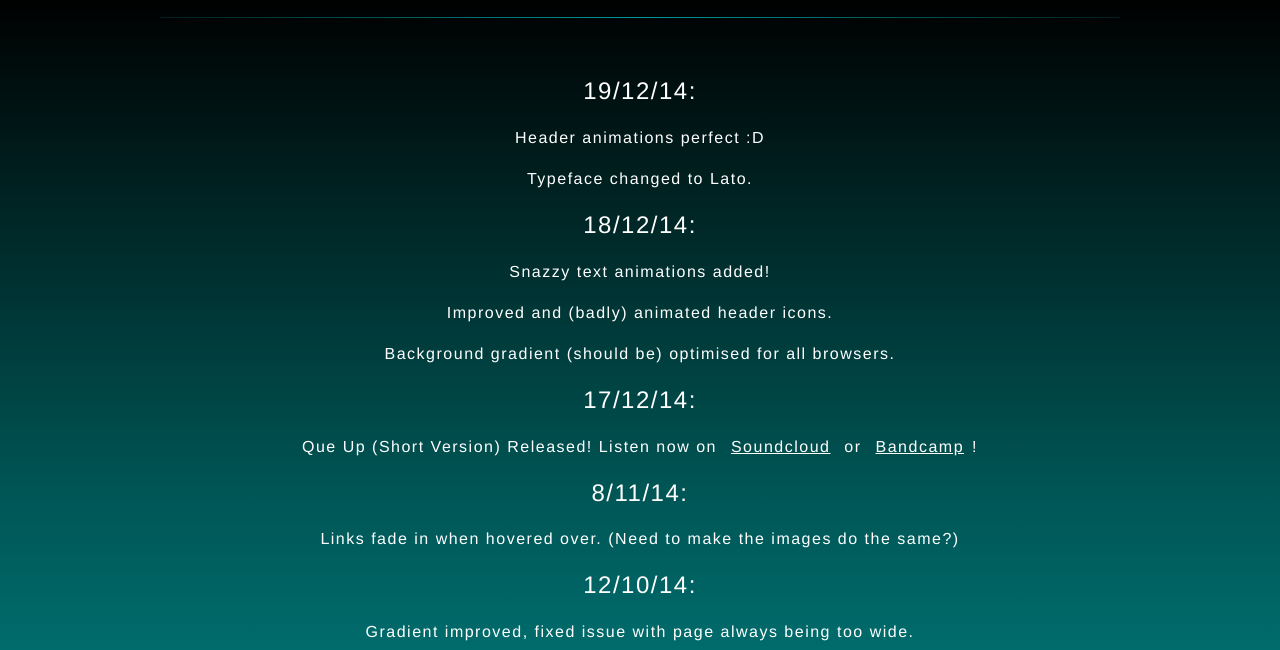
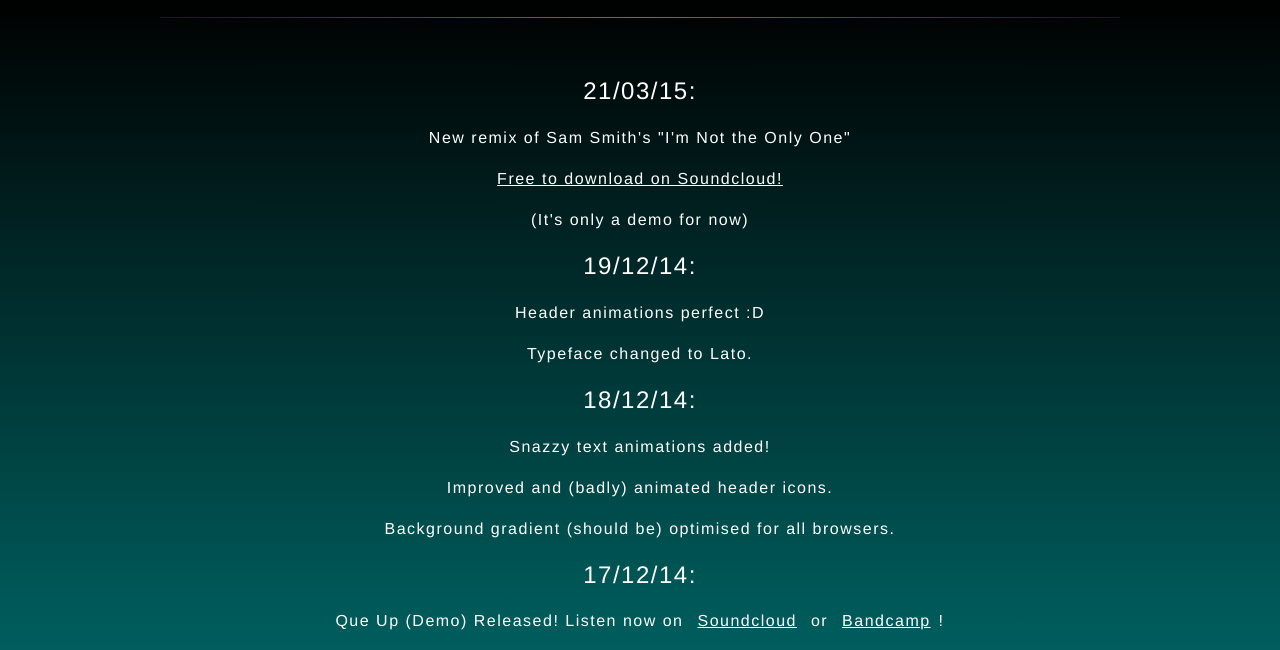
Before and after one commit to imonQUE/imonque.github.io, a plain HTML site: page Blog.html in a window 1280 px wide. Shown: the part 121-771 px from the top of the page. Drawn offline with Linux system fonts and the light colour scheme.

Commit message:
Updated Blog
Include link to Sam Smith Remix

```diff
--- a/Blog.html
+++ b/Blog.html
@@ -26,6 +26,10 @@
         <span class="fadeline"></span>
 
         <div class="content animatedHalf fadeIn">
+            <h2>21/03/15:</h2>
+            <p>New remix of Sam Smith's "I'm Not the Only One"</p>
+            <p> <a href="https://soundcloud.com/imonque/sam-smith-im-not-the-only-one-onque-remix-demo">Free to download on Soundcloud!</a> </p>
+            <p>(It's only a demo for now)</p>
             <h2>19/12/14:</h2>
             <p>Header animations perfect :D</p>
             <p>Typeface changed to Lato.</p>
@@ -34,7 +38,7 @@
             <p>Improved and (badly) animated header icons.</p>
             <p>Background gradient (should be) optimised for all browsers.</p>
             <h2>17/12/14:</h2>
-            <p>Que Up (Short Version) Released! Listen now on <a href="http://soundcloud.com/imonque"> Soundcloud</a> or <a href="http://onque.bandcamp.com">Bandcamp</a>!</p>
+            <p>Que Up (Demo) Released! Listen now on <a href="https://soundcloud.com/imonque/que-up-demo"> Soundcloud</a> or <a href="https://onque.bandcamp.com/track/que-up-demo">Bandcamp</a>!</p>
             <h2>8/11/14:</h2>
             <p>Links fade in when hovered over. (Need to make the images do the same?)</p>
             <h2>12/10/14:</h2>
```
